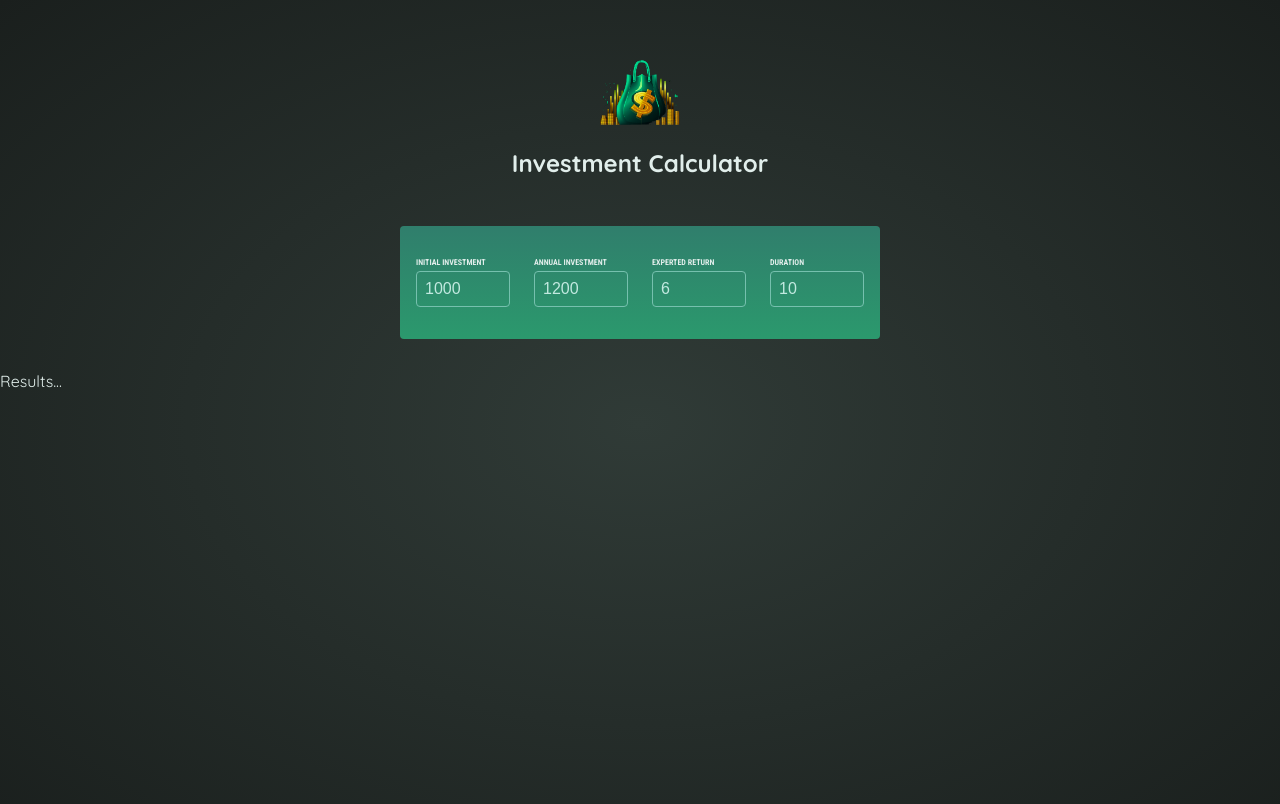
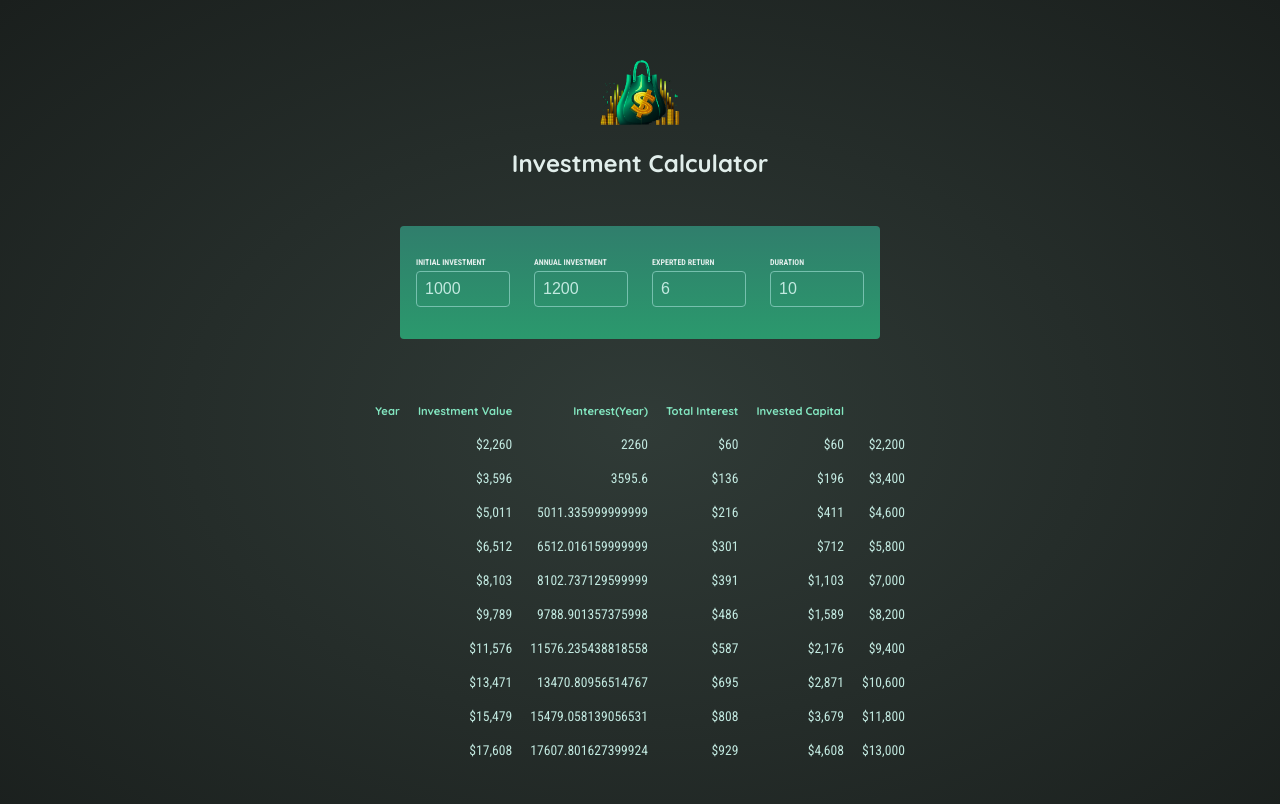
Before and after one commit to SerhiyCode/Essentials-Practice, a React (Vite) app: page / in a window 1280 px wide. Shown: the top 804 px of the page. Built offline with nearby package versions, Linux system fonts and the light colour scheme.

Commit message:
Outputting results in a list  deriving more values

```diff
--- a/src/components/Results.jsx
+++ b/src/components/Results.jsx
@@ -1,8 +1,33 @@
-import  { calculateInvestmentResults } from '../util/investment.js';
+import  { calculateInvestmentResults, formatter } from '../util/investment.js';
 
 export default function Results({ input }) {
 
  const resultData = calculateInvestmentResults(input);
-    console.log(resultData);
-    return <p>Results...</p>
+ const initialInvestment = resultData[0].valueEndOfYear - resultData[0].interest - resultData[0].annualInvestment;
+        console.log(resultData);
+    return <table id='result'>
+        <thead>
+            <tr>
+                <th>Year</th>
+                <th>Investment Value</th>
+                <th>Interest(Year) </th>
+                <th>Total Interest</th>
+                <th>Invested Capital</th>
+            </tr>
+        </thead>
+        <tbody>
+            {resultData.map(yearData => {
+              const totalInterest = yearData.valueEndOfYear - yearData.annualInvestment * yearData.year - initialInvestment;
+              const totalAmountInvested = yearData.valueEndOfYear - totalInterest;
+                return <tr key={yearData.year}>
+                    <td key={yearData.year}></td>
+                    <td>{formatter.format(yearData.valueEndOfYear)}</td>
+                    <td>{yearData.valueEndOfYear}</td>
+                    <td>{formatter.format(yearData.interest)}</td>
+                    <td>{formatter.format(totalInterest)}</td>
+                    <td>{formatter.format(totalAmountInvested)}</td>
+                </tr>
+            })}
+        </tbody>
+    </table>
 }
```
